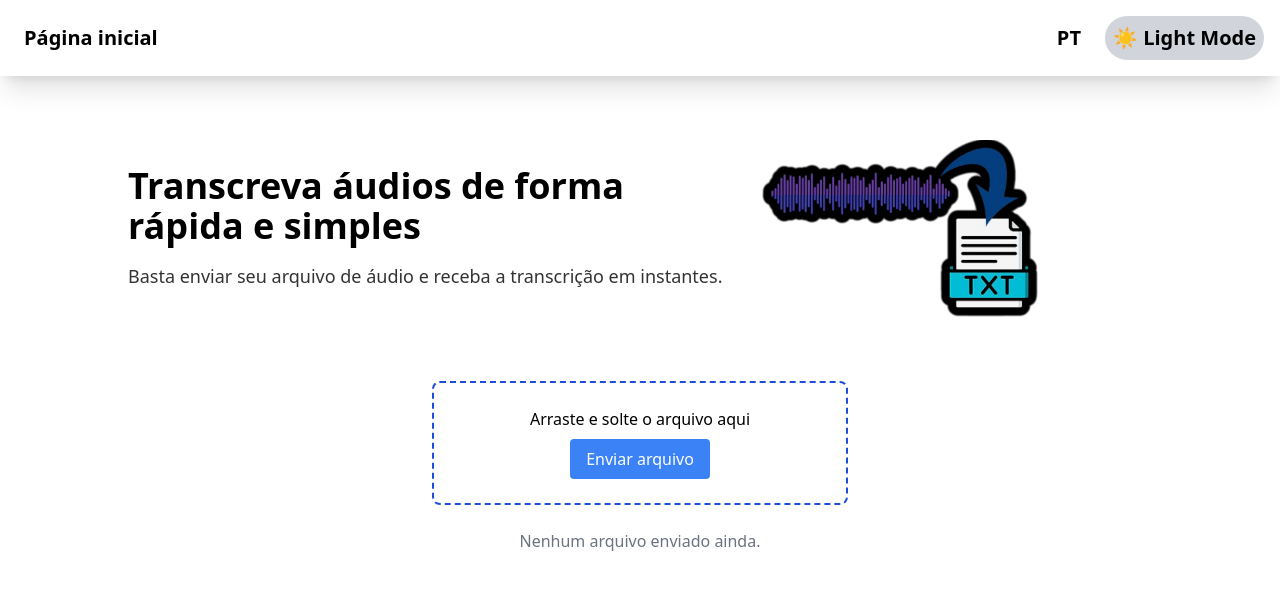
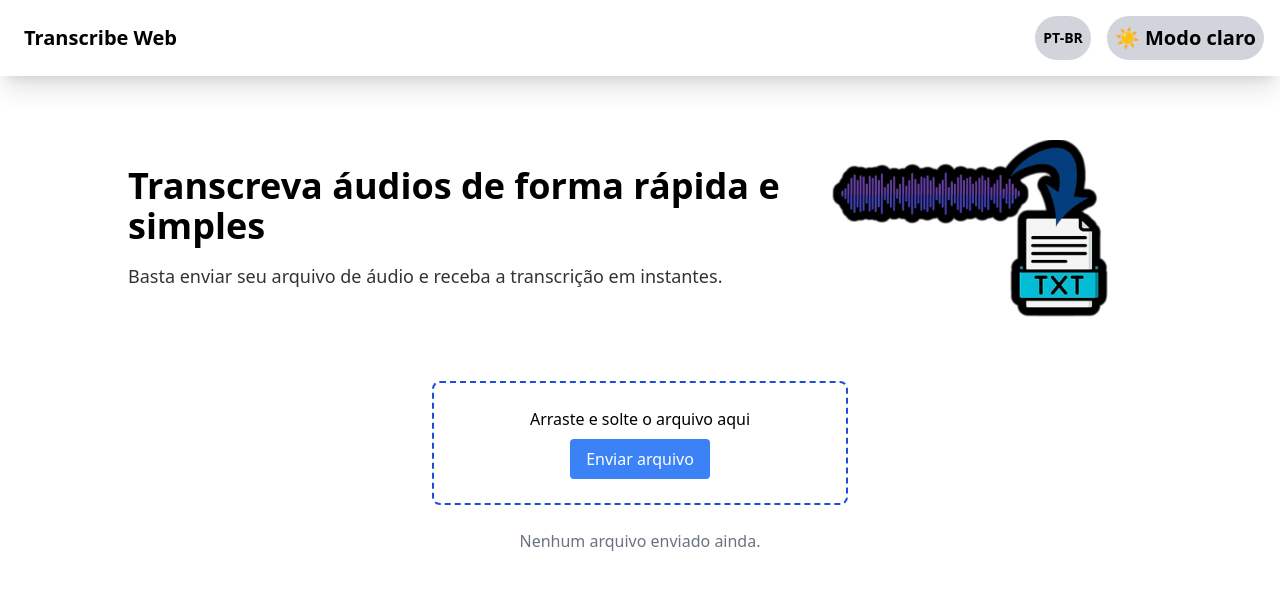
Before and after one commit to Guilherme-Gomes-Luccas/TranscribeWeb, a React (Vite) app: page / in a window 1280 px wide. Shown: the top 590 px of the page. Built offline with nearby package versions, Linux system fonts and the light colour scheme.

Commit message:
add: PT-BR and English language text

```diff
--- a/package.json
+++ b/package.json
@@ -11,9 +11,12 @@
   },
   "dependencies": {
     "dotenv": "^16.5.0",
+    "i18next": "^24.2.3",
+    "i18next-browser-languagedetector": "^8.0.4",
     "react": "^19.0.0",
     "react-dom": "^19.0.0",
-    "react-dropzone": "^14.3.8"
+    "react-dropzone": "^14.3.8",
+    "react-i18next": "^15.4.1"
   },
   "devDependencies": {
     "@eslint/js": "^9.21.0",
--- a/src/App.tsx
+++ b/src/App.tsx
@@ -3,6 +3,8 @@ import Header from './components/Header';
 import audioToText from './assets/audioToText.png';
 import Dropzone from './components/Dropzone';
 import { useState } from 'react';
+import { useTranslation } from 'react-i18next';
+import './i18n'; // Importante: inicializa as traduções
 
 const API_URL = import.meta.env.VITE_API_URL;
 
@@ -12,6 +14,8 @@ function App() {
   const [loading, setLoading] = useState(false);
   const [error, setError] = useState('');
   const [showTranscript, setShowTranscript] = useState(false);
+
+  const { t } = useTranslation();
 
   const handleFileAccepted = async (file: File) => {
     const formData = new FormData();
@@ -32,28 +36,28 @@ function App() {
       if (!response.ok) throw new Error('Erro ao enviar o arquivo');
 
       const result = await response.json();
-      setTranscript(result.transcript ?? 'Sem transcrição');
-      setSummary(result.summary ?? 'Sem resumo');
+      setTranscript(result.transcript ?? t('noTranscript'));
+      setSummary(result.summary ?? t('noSummary'));
     } catch (error) {
       console.error('Erro no upload:', error);
-      setError('Erro ao enviar ou processar o arquivo');
+      setError(t('uploadError'));
     } finally {
       setLoading(false);
     }
   };
 
   return (
-    <div className="bg-light-bg dark:bg-dark-bg text-light-text dark:text-dark-text min-h-screen">
+    <div className="bg-light-bg dark:bg-dark-bg text-light-text dark:text-dark-text min-h-screen relative">
       <Header />
 
       <section className="flex justify-center items-center px-4 py-16">
         <div className="flex flex-col md:flex-row items-center gap-10 max-w-5xl w-full">
           <div className="text-center md:text-left space-y-4">
             <h2 className="text-3xl md:text-4xl font-bold leading-snug">
-              Transcreva áudios de forma <br /> rápida e simples
+              {t('title')}
             </h2>
             <p className="text-lg opacity-80">
-              Basta enviar seu arquivo de áudio e receba a transcrição em instantes.
+              {t('description')}
             </p>
           </div>
 
@@ -65,22 +69,22 @@ function App() {
         </div>
       </section>
 
-      <main className="flex flex-col items-center gap-6 px-4 pb-16 w-">
+      <main className="flex flex-col items-center gap-6 px-4 pb-16">
         <Dropzone onFileAccepted={handleFileAccepted} />
 
-        {loading && <p className="text-blue-500">Processando áudio...</p>}
+        {loading && <p className="text-blue-500">{t('processing')}</p>}
 
         {error && <p className="text-red-500">{error}</p>}
 
         {!loading && !transcript && !error && (
-          <p className="text-gray-500">Nenhum arquivo enviado ainda.</p>
+          <p className="text-gray-500">{t('noFile')}</p>
         )}
 
         {(summary || transcript) && (
           <div className="w-full max-w-screen-lg px-4 space-y-4">
             {summary && (
               <div>
-                <h3 className="font-bold text-xl">Resumo:</h3>
+                <h3 className="font-bold text-xl">{t('summary')}</h3>
                 <p className="bg-gray-100 dark:bg-gray-800 p-4 rounded">{summary}</p>
               </div>
             )}
@@ -88,12 +92,12 @@ function App() {
             {transcript && (
               <div>
                 <h3 className="font-bold text-xl flex justify-between items-center">
-                  <span>Transcrição:</span>
+                  <span>{t('transcription')}</span>
                   <button
                     className="text-blue-500 text-sm underline"
                     onClick={() => setShowTranscript((prev) => !prev)}
                   >
-                    {showTranscript ? 'Minimizar' : 'Expandir'}
+                    {showTranscript ? t('minimize') : t('expand')}
                   </button>
                 </h3>
                 {showTranscript && (
--- a/src/components/Dropzone.tsx
+++ b/src/components/Dropzone.tsx
@@ -1,5 +1,6 @@
 import React from 'react';
 import { useDropzone } from 'react-dropzone';
+import { useTranslation } from 'react-i18next';
 
 interface DropzoneProps {
   onFileAccepted: (file: File) => void;
@@ -12,14 +13,18 @@ const Dropzone: React.FC<DropzoneProps> = ({ onFileAccepted }) => {
         onFileAccepted(acceptedFiles[0]);
       }
     },
-    accept: { 'audio/*': [] }, // aceita apenas áudios
+    accept: { 'audio/*': [] },
   });
+
+  const { t } = useTranslation();
 
   return (
     <div {...getRootProps()} className="w-1/3 border-blue-700 border-2 border-dashed p-6 rounded-lg text-center">
       <input {...getInputProps()} />
-      <p>Arraste e solte o arquivo aqui</p>
-      <button className="bg-blue-500 text-white px-4 py-2 mt-2 rounded hover:bg-blue-600">Enviar arquivo</button>
+      <p>{t('dropzoneText')}</p>
+      <button className="bg-blue-500 text-white px-4 py-2 mt-2 rounded hover:bg-blue-600">
+        {t('uploadButton')}
+      </button>
     </div>
   );
 };
--- a/src/components/Header.tsx
+++ b/src/components/Header.tsx
@@ -1,14 +1,27 @@
 import React from 'react';
+import { useTranslation } from 'react-i18next';
 import { ThemeToggle } from './ThemeToggle';
 
 const Header: React.FC = () => {
+  const { i18n, t } = useTranslation();
+
+  const toggleLanguage = () => {
+    const newLang = i18n.language === 'pt' ? 'en' : 'pt';
+    i18n.changeLanguage(newLang);
+  };
+
   return (
     <header className="p-4 shadow-xl flex justify-between items-center">
-        <h1 className="p-2 text-xl font-bold">Página inicial</h1>
-        <div className='flex gap-4'>
-            <h1 className="p-2 text-xl font-bold">PT</h1>
-            <ThemeToggle />
-        </div>
+      <h1 className="p-2 text-xl font-bold">{t('homePage')}</h1>
+      <div className="flex gap-4">
+        <button
+          onClick={toggleLanguage}
+          className="p-2 rounded-full bg-gray-300 dark:bg-gray-900 text-sm font-bold"
+        >
+          {i18n.language === 'pt' ? 'PT-BR' : 'EN'}
+        </button>
+        <ThemeToggle />
+      </div>
     </header>
   );
 };
--- a/src/components/ThemeToggle.tsx
+++ b/src/components/ThemeToggle.tsx
@@ -1,21 +1,19 @@
 import { useEffect, useState } from 'react';
+import { useTranslation } from 'react-i18next';
 
-export function ThemeToggle()  {
+export function ThemeToggle() {
   const [theme, setTheme] = useState('light');
+  const { t } = useTranslation();
 
   const toggleTheme = () => {
     const newTheme = theme === 'dark' ? 'light' : 'dark';
-
     localStorage.setItem('@dark-mode-react-tailwind:theme-1.0.0', newTheme);
     setTheme(newTheme);
-
     document.documentElement.classList.toggle('dark', newTheme === 'dark');
   };
 
   useEffect(() => {
-    const themeFromLocalStorage =
-      localStorage.getItem('@dark-mode-react-tailwind:theme-1.0.0');
-
+    const themeFromLocalStorage = localStorage.getItem('@dark-mode-react-tailwind:theme-1.0.0');
     if (themeFromLocalStorage) {
       setTheme(themeFromLocalStorage);
       document.documentElement.classList.toggle('dark', themeFromLocalStorage === 'dark');
@@ -23,8 +21,11 @@ export function ThemeToggle()  {
   }, []);
 
   return (
-    <button onClick={toggleTheme} className="p-2 rounded-full bg-gray-300 dark:bg-gray-900 text-xl font-bold">
-      {theme === 'dark' ? '🌙 Dark Mode' : '☀️ Light Mode'}
+    <button
+      onClick={toggleTheme}
+      className="p-2 rounded-full bg-gray-300 dark:bg-gray-900 text-xl font-bold"
+    >
+      {theme === 'dark' ? t('darkMode') : t('lightMode')}
     </button>
   );
-};
+}
--- /dev/null
+++ b/src/i18n.js
@@ -0,0 +1,25 @@
+import i18n from 'i18next';
+import { initReactI18next } from 'react-i18next';
+
+import translationEN from './locales/en.json';
+import translationPT from './locales/pt.json';
+
+i18n
+  .use(initReactI18next)
+  .init({
+    resources: {
+      en: {
+        translation: translationEN,
+      },
+      pt: {
+        translation: translationPT,
+      },
+    },
+    lng: 'pt', // força o idioma inicial como pt-BR
+    fallbackLng: 'pt', // se algo der errado, cai no pt também
+    interpolation: {
+      escapeValue: false,
+    },
+  });
+
+export default i18n;
--- /dev/null
+++ b/src/locales/en.json
@@ -0,0 +1,16 @@
+{
+    "title": "Transcribe audio quickly and easily",
+    "description": "Just upload your audio file and receive the transcription instantly.",
+    "processing": "Processing audio...",
+    "error": "Error uploading or processing the file",
+    "noFile": "No file uploaded yet.",
+    "summary": "Summary:",
+    "transcription": "Transcription:",
+    "minimize": "Minimize",
+    "expand": "Expand",
+    "homePage": "Transcribe Web",
+    "dropzoneText": "Drag and drop your file here",
+    "uploadButton": "Upload file",
+    "darkMode": "🌙 Dark Mode",
+    "lightMode": "☀️ Light Mode"
+}
--- /dev/null
+++ b/src/locales/pt.json
@@ -0,0 +1,16 @@
+{
+    "title": "Transcreva áudios de forma rápida e simples",
+    "description": "Basta enviar seu arquivo de áudio e receba a transcrição em instantes.",
+    "processing": "Processando áudio...",
+    "error": "Erro ao enviar ou processar o arquivo",
+    "noFile": "Nenhum arquivo enviado ainda.",
+    "summary": "Resumo:",
+    "transcription": "Transcrição:",
+    "minimize": "Minimizar",
+    "expand": "Expandir",
+    "homePage": "Transcribe Web",
+    "dropzoneText": "Arraste e solte o arquivo aqui",
+    "uploadButton": "Enviar arquivo",
+    "darkMode": "🌙 Modo escuro",
+    "lightMode": "☀️ Modo claro"
+}
```
Also changed, not shown: 1 other file (tests, documents, lock files or other folders).
